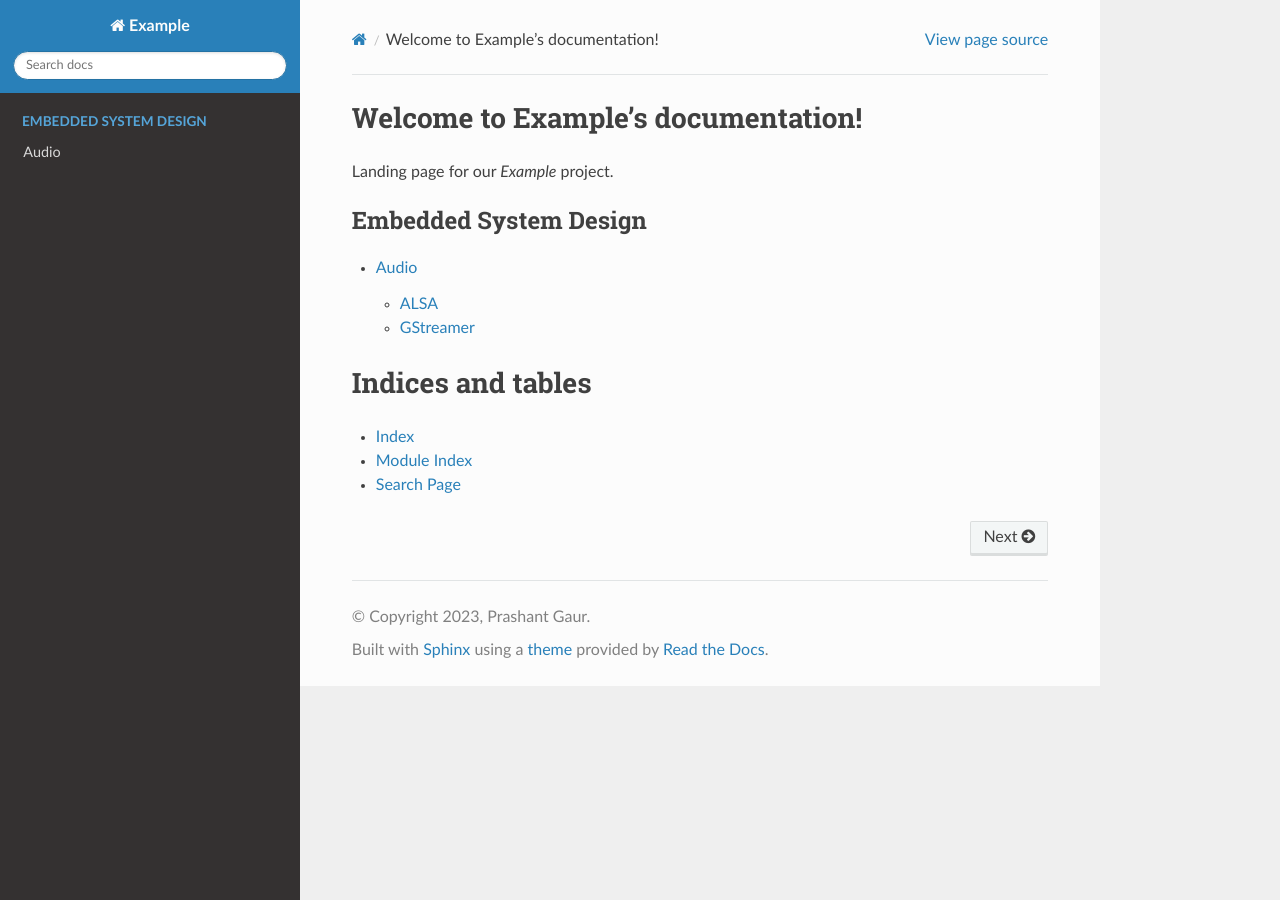
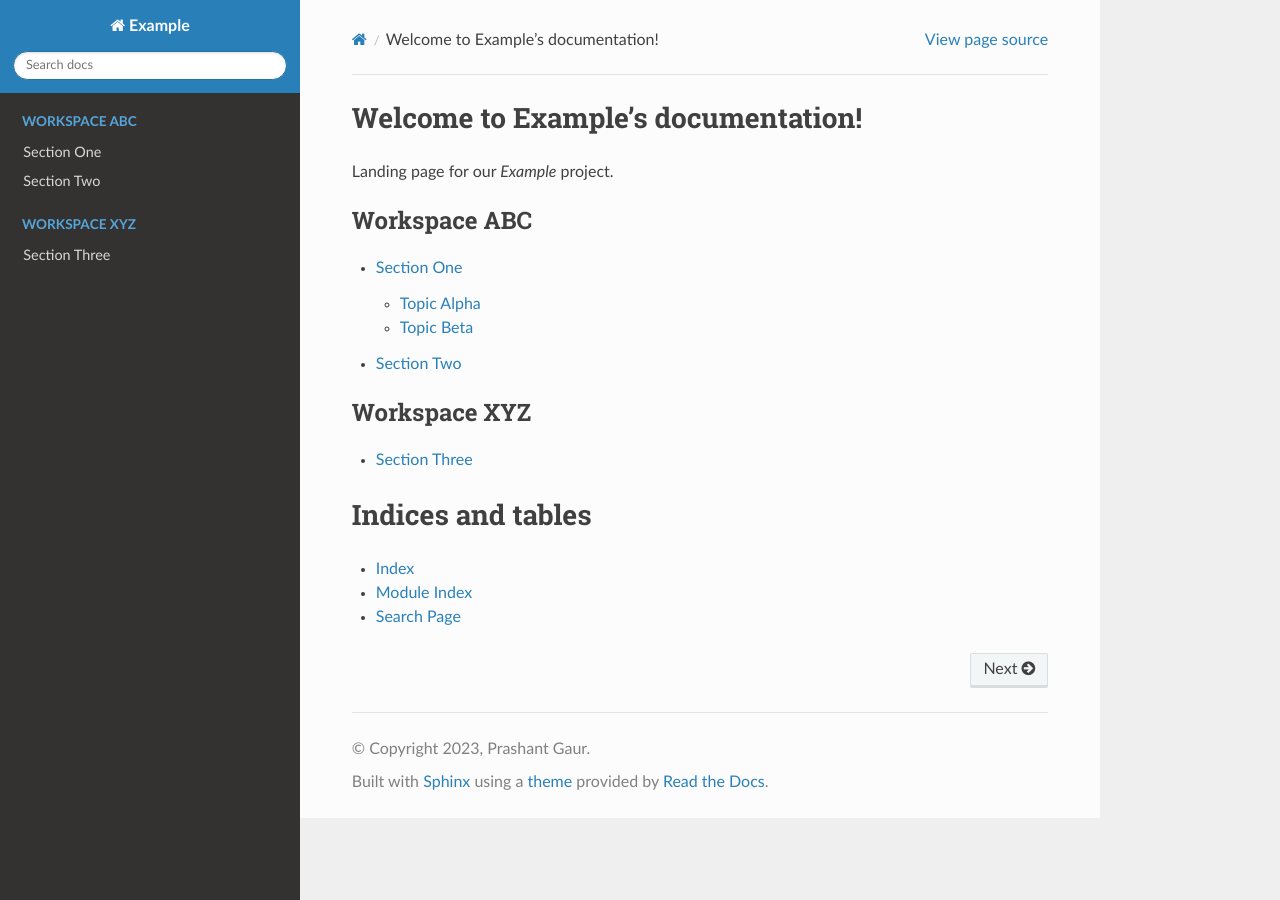
Before and after one commit to prashant-gaur/documentation-using-sphinx-example, a Sphinx documentation site: the page built from docs/source/index.rst, in a window 1280 px wide. Built offline with Sphinx 7.4.7 and the Read the Docs theme 2.0.0, drawn with Linux system fonts in a browser that asks for light colours.

Commit message:
Refactor example as generic

```diff
--- a/docs/source/esd-audio.rst
+++ /dev/null
@@ -1,15 +0,0 @@
-.. _SectionAudio:
-
-Audio
-======
-
-ALSA
------
-
-.. admonition:: Remember!
-
-   Insert custom text here.
-
-
-GStreamer
-----------
--- a/docs/source/index.rst
+++ b/docs/source/index.rst
@@ -4,16 +4,16 @@ Welcome to Example's documentation!
 Landing page for our *Example* project.
 
 .. toctree::
-   :caption: Embedded System Design
+   :caption: Workspace ABC
 
-   esd-audio
-
+   section-one
+   section-two
 
 .. toctree::
-   :caption: Finance
+   :caption: Workspace XYZ
 
-.. toctree::
-   :caption: Sports
+   section-three
+
 
 Indices and tables
 ==================
--- /dev/null
+++ b/docs/source/section-one.rst
@@ -0,0 +1,15 @@
+.. _SectionOne:
+
+Section One
+============
+
+Topic Alpha
+------------
+
+.. admonition:: Remember!
+
+   Insert custom text here.
+
+
+Topic Beta
+-----------
--- /dev/null
+++ b/docs/source/section-three.rst
@@ -0,0 +1,4 @@
+.. _SectionThree:
+
+Section Three
+==============
--- /dev/null
+++ b/docs/source/section-two.rst
@@ -0,0 +1,4 @@
+.. _SectionTwo:
+
+Section Two
+============
```
Also changed, not shown: 1 other file.
